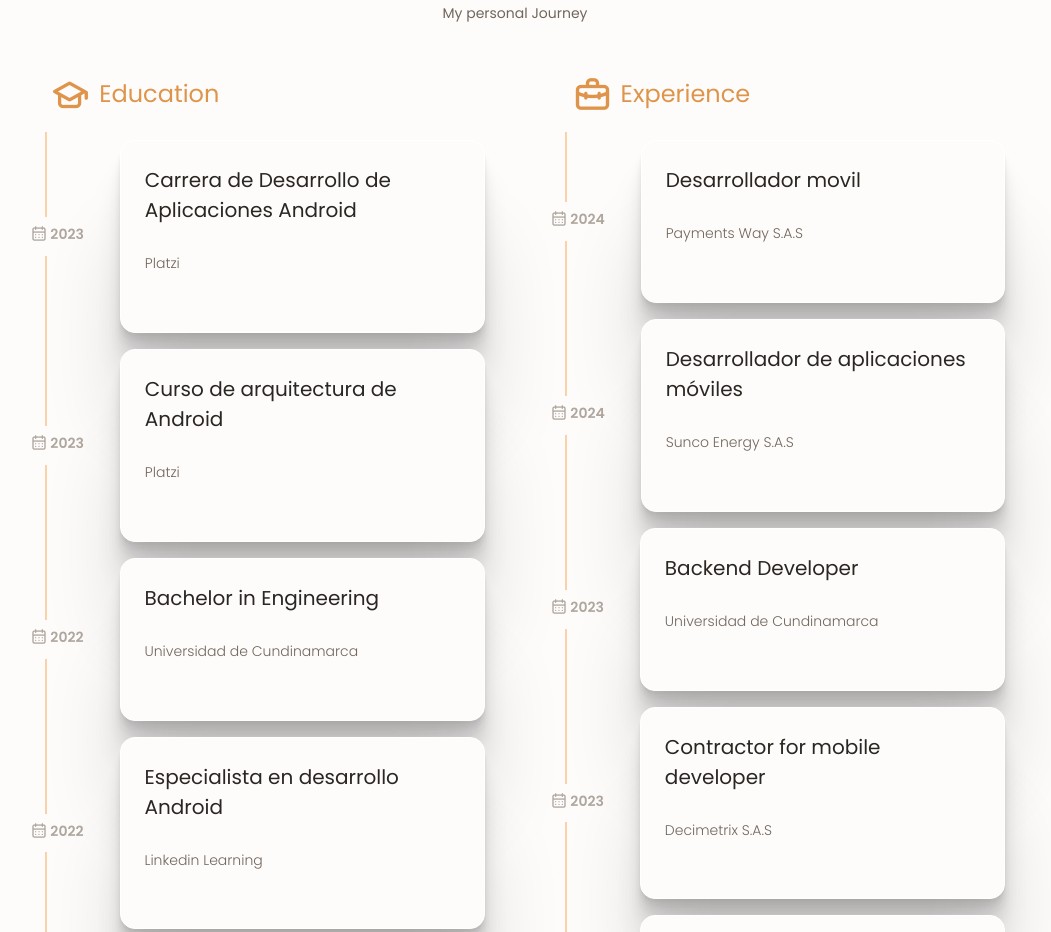
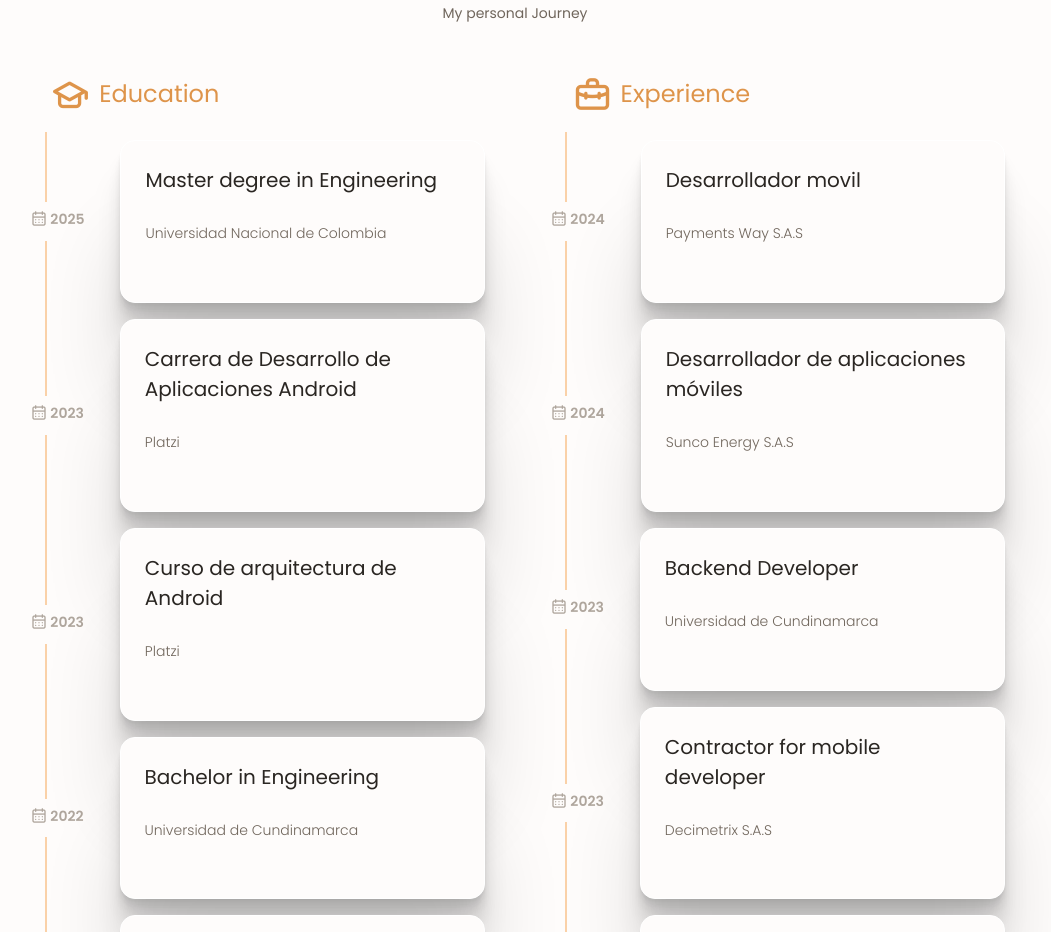
Before and after one commit to Enrique213-VP/personalPortfolio, a plain HTML site: page index.html in a window 1280 px wide. Shown: the part 2837-3769 px from the top of the page, without its empty margins (125-1176 px from the left). Drawn offline with nearby package versions, Linux system fonts and the light colour scheme.

Commit message:
Update Education
Change in README and update Education

```diff
--- a/index.html
+++ b/index.html
@@ -361,6 +361,51 @@
 
                         <div id="education_timeline">
                             <div class="container py-2">
+
+
+                                <!-- Timeline item 1 -->
+                                <div class="row">
+                                    <!-- Timeline design -->
+                                    <div class="col-auto text-center flex-column d-sm-flex">
+                                        <div class="row h-50 qualification__journey">
+                                            <div class="col">
+                                                <span class="qualification__line"></span>
+                                            </div>
+                                            <div class="col">&nbsp;</div>
+                                        </div>
+
+                                        <h5>
+                                            <span class="badge qualification__calendar">
+                                                <i class="uil uil-calendar-alt qualification__calendar-icon"></i>
+                                                2025
+                                            </span>
+                                        </h5>
+
+                                        <div class="row h-50 qualification__journey">
+                                            <div class="col">
+                                                <span class="qualification__line"></span>
+                                            </div>
+                                            <div class="col">&nbsp;</div>
+                                        </div>
+                                    </div>
+                                    <!-- Timeline content Events -->
+                                    <div class="col py-2">
+                                        <div class="card education-card transparent_card mirror-face shadow2">
+                                            <div class="card-body">
+                                                <div class="task">
+                                                    <div class="abstract">
+                                                        <h3 class="qualification__title"> Master degree in Engineering </h3>
+                                                        <p class="qualification__subtitle"> Universidad Nacional de Colombia </p>
+                                                    </div>
+                                                    <div class="details">
+                                                        <p class="qualification__subtitle"> Maestría en Ingenieria -
+                                                            Ingeniería de sistemas y computación. </p>
+                                                    </div>
+                                                </div>
+                                            </div>
+                                        </div>
+                                    </div>
+                                </div>
 
 
                                 <!-- Timeline item 1 -->
```
Also changed, not shown: 1 other file.
